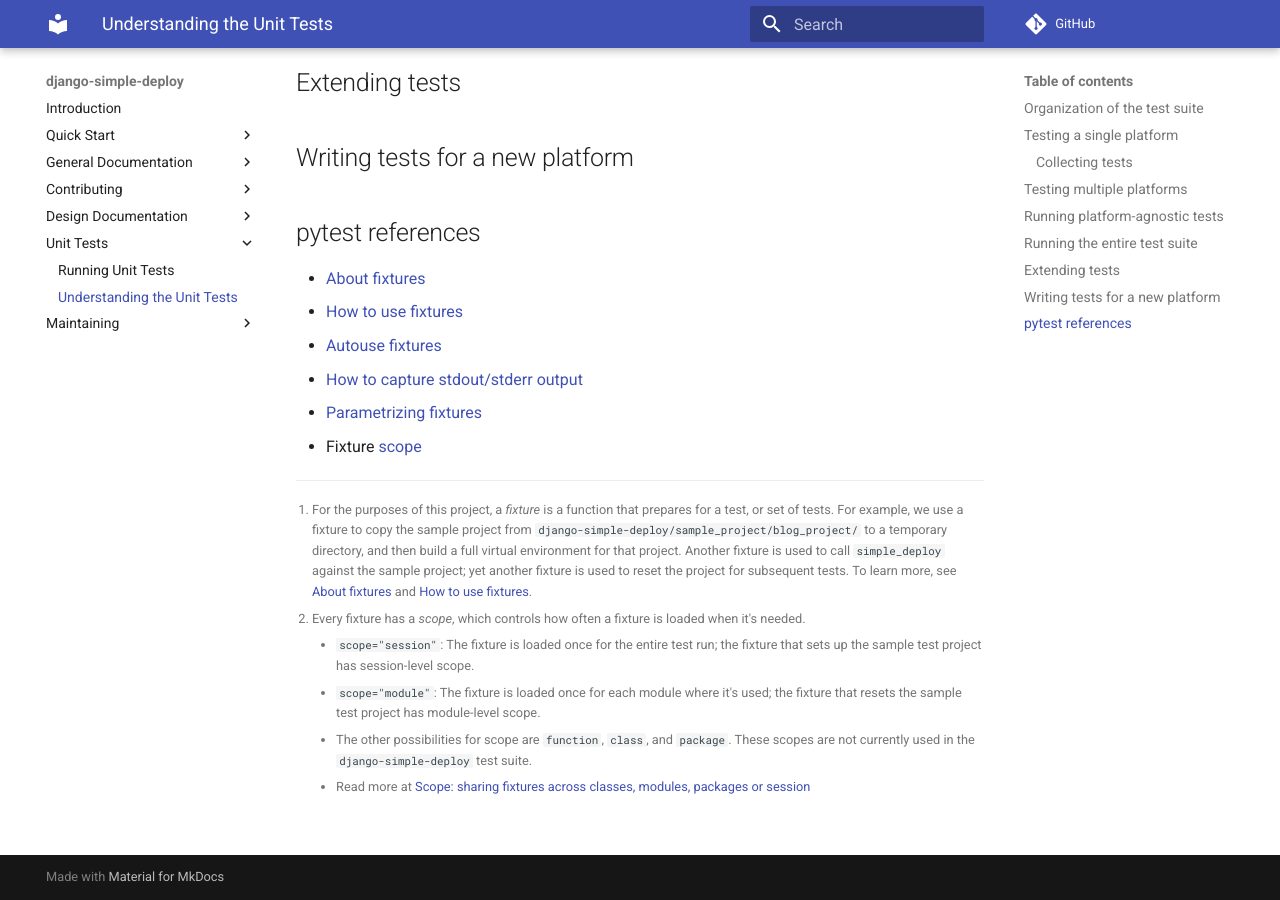
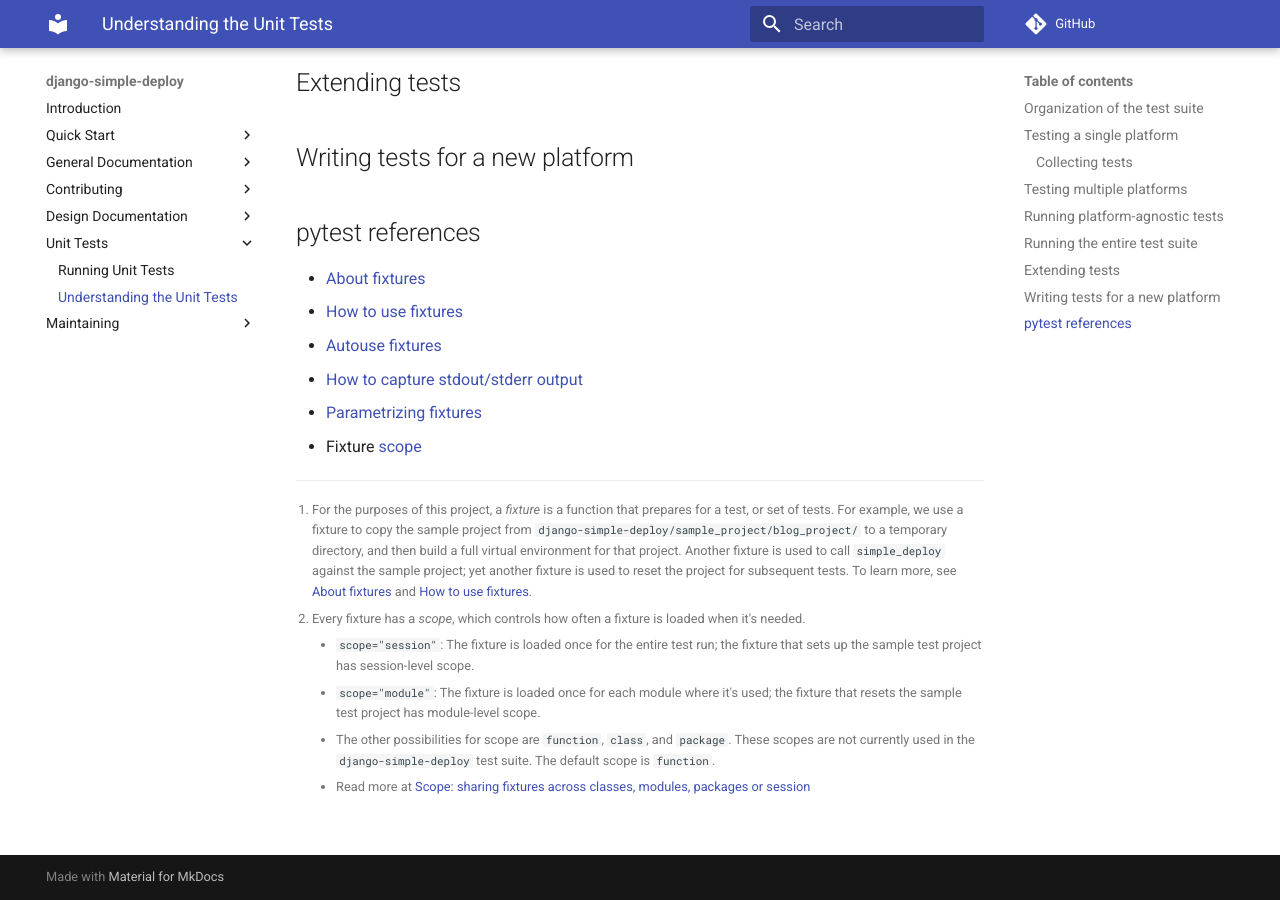
Before and after one commit to ehmatthes/django-simple-deploy, an MkDocs documentation site: the page built from docs/unit_tests/understanding_unit_tests.md, in a window 1280 px wide and 900 px high, scrolled down 3385 px. Built offline with MkDocs 1.6.1 and Material for MkDocs 9.7.7, drawn with Linux system fonts in a browser that asks for light colours; comment, search, counter and statistics services are not loaded.

Commit message:
Scope clarification.

```diff
--- a/docs/unit_tests/understanding_unit_tests.md
+++ b/docs/unit_tests/understanding_unit_tests.md
@@ -95,7 +95,7 @@ Let's go through this from top to bottom:
 
     - `scope="session"`: The fixture is loaded once for the entire test run; the fixture that sets up the sample test project has session-level scope.
     - `scope="module"`: The fixture is loaded once for each module where it's used; the fixture that resets the sample test project has module-level scope.
-    - The other possibilities for scope are `function`, `class`, and `package`. These scopes are not currently used in the `django-simple-deploy` test suite.
+    - The other possibilities for scope are `function`, `class`, and `package`. These scopes are not currently used in the `django-simple-deploy` test suite. The default scope is `function`.
     - Read more at [Scope: sharing fixtures across classes, modules, packages or session](https://docs.pytest.org/en/latest/how-to/fixtures.html#scope-sharing-fixtures-across-classes-modules-packages-or-session)
 
 
```
